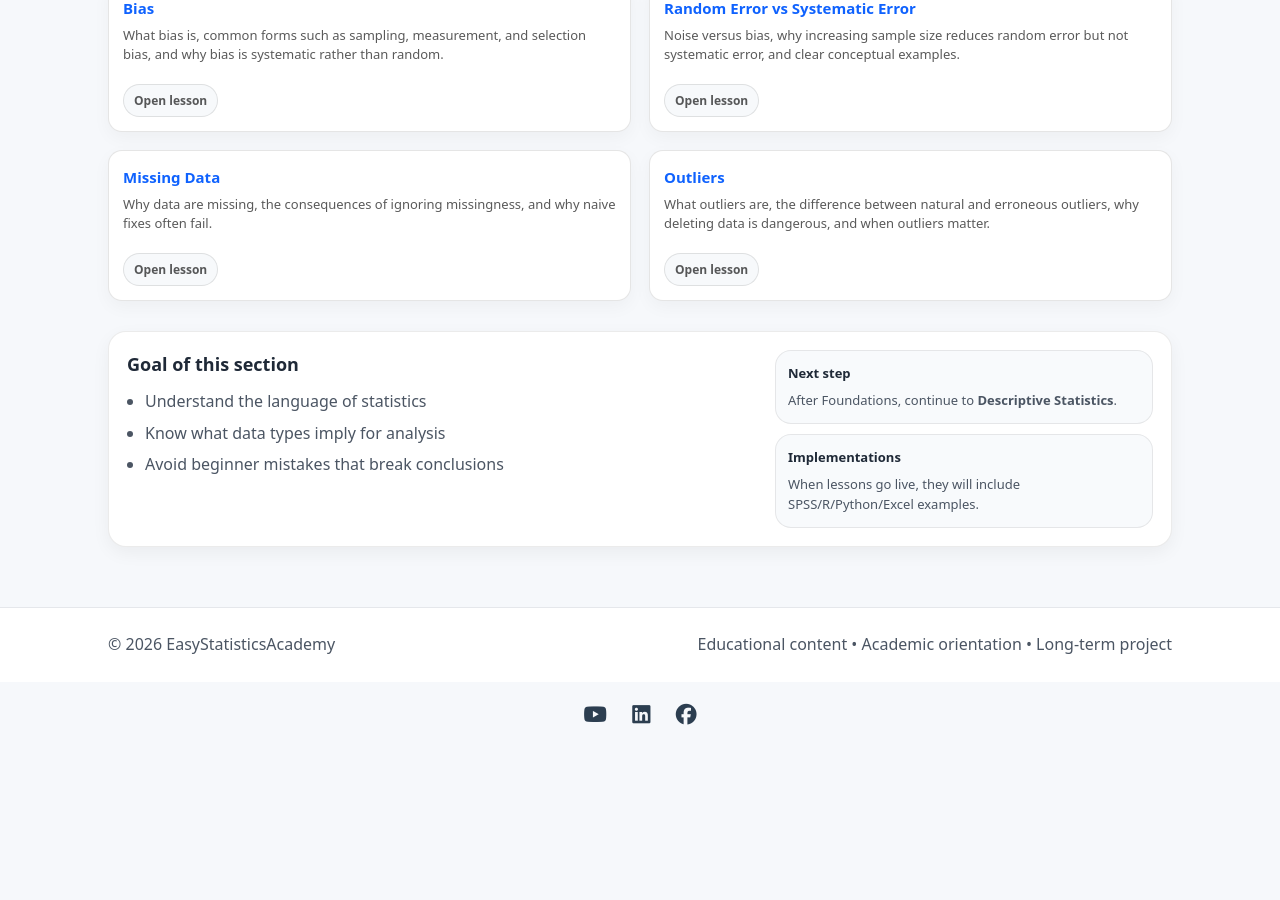
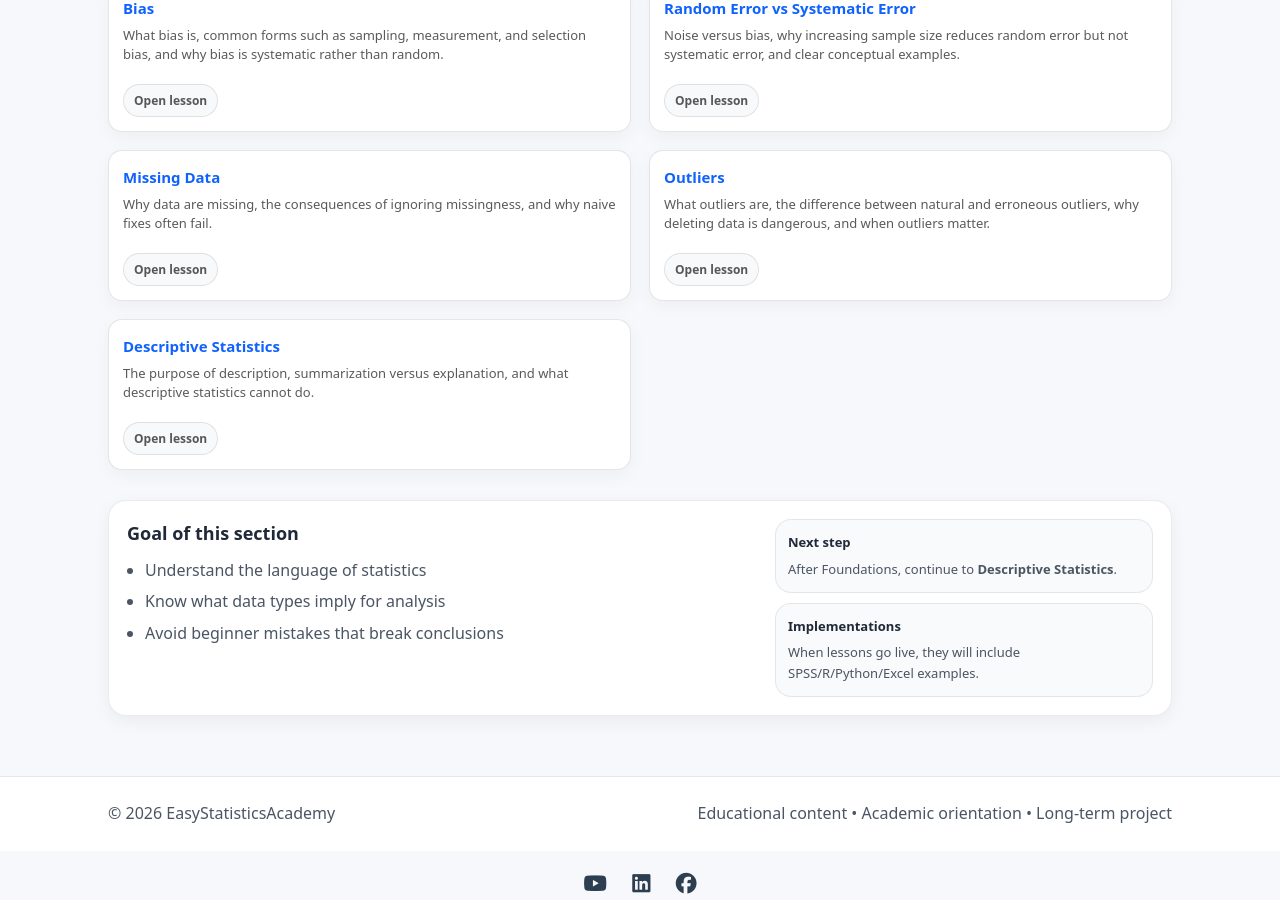
Before and after one commit to ammar-homaida-statistics/easystatisticsacademy, a Jekyll site: the page built from foundations/index.md, in a window 1280 px wide and 900 px high, scrolled down 2606 px. Built offline with Jekyll 4.4.1, drawn with Linux system fonts in a browser that asks for light colours; our own code applies the rules of GitHub Pages for plain Markdown files; before the commit the page ends 3337 px from its top, so only the background shows below that.

Commit message:
Add lesson content

```diff
--- a/foundations/index.md
+++ b/foundations/index.md
@@ -497,6 +497,22 @@ sidebar: true
     Open lesson
   </a>
 </div>
+<div class="card lesson-card">
+  <h3>
+    <a href="/foundations/descriptive-statistics-conceptual-overview/">
+      Descriptive Statistics
+    </a>
+  </h3>
+
+  <p>
+    The purpose of description, summarization versus explanation,
+    and what descriptive statistics cannot do.
+  </p>
+
+  <a class="pill" href="/foundations/descriptive-statistics-conceptual-overview/">
+    Open lesson
+  </a>
+</div>
 </div>
 
 
```
